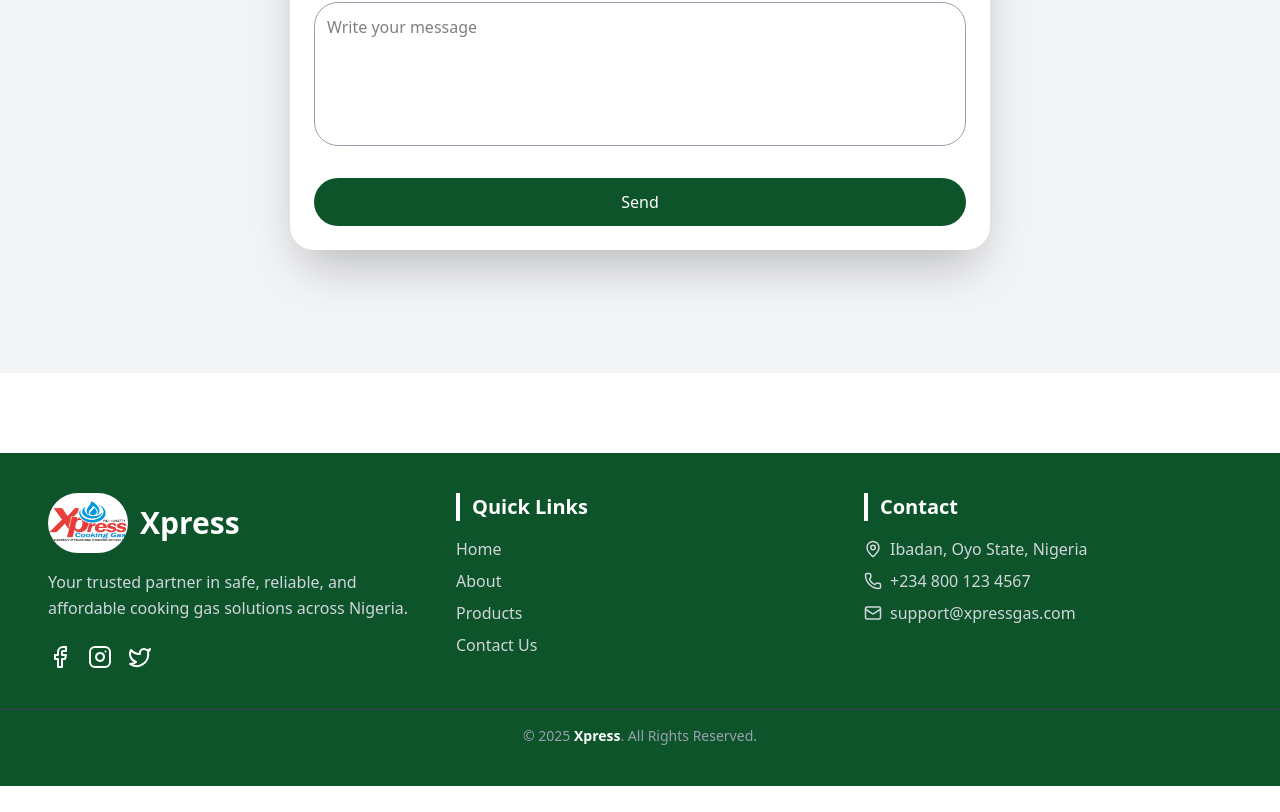
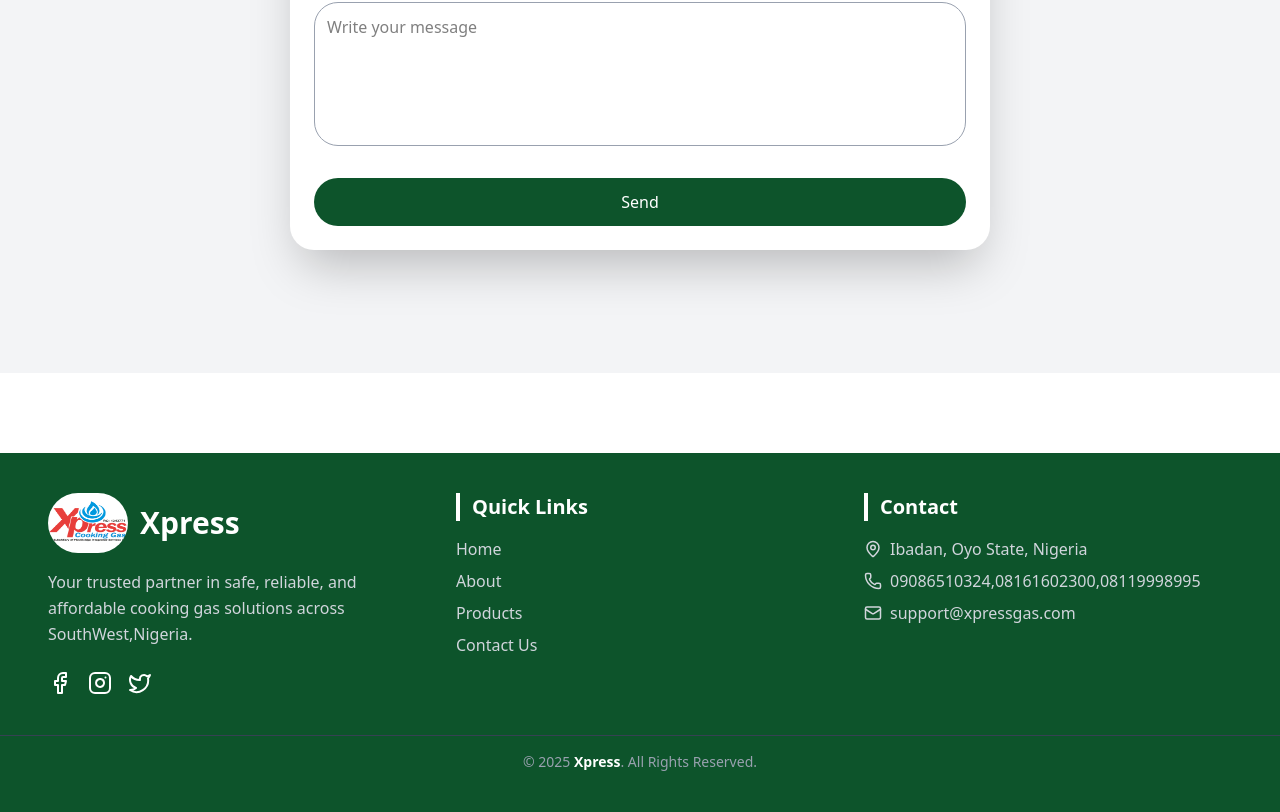
Before and after one commit to Moniye-lang/Xpress2, a React (Vite) app: page /Contact in a window 1280 px wide. Shown: the part 539-1351 px from the top of the page. Before the commit the page ends 1325 px from the top, so only its background shows below. Built offline with nearby package versions, Linux system fonts and the light colour scheme.

Commit message:
Fix:Home page overflow

```diff
--- a/src/pages/Footer.jsx
+++ b/src/pages/Footer.jsx
@@ -25,7 +25,7 @@ export default function Footer() {
           </div>
           <p className="text-gray-300 leading-relaxed">
             Your trusted partner in safe, reliable, and affordable cooking gas
-            solutions across Nigeria.
+            solutions across SouthWest,Nigeria.
           </p>
           <div className="flex gap-4 mt-2">
             <a href="#" className="hover:text-gray-300">
@@ -63,7 +63,7 @@ export default function Footer() {
               <MapPin size={18} /> Ibadan, Oyo State, Nigeria
             </li>
             <li className="flex items-center gap-2">
-              <Phone size={18} /> +234 800 123 4567
+              <Phone size={18} /> 09086510324,08161602300,08119998995
             </li>
             <li className="flex items-center gap-2">
               <Mail size={18} /> support@xpressgas.com
```
